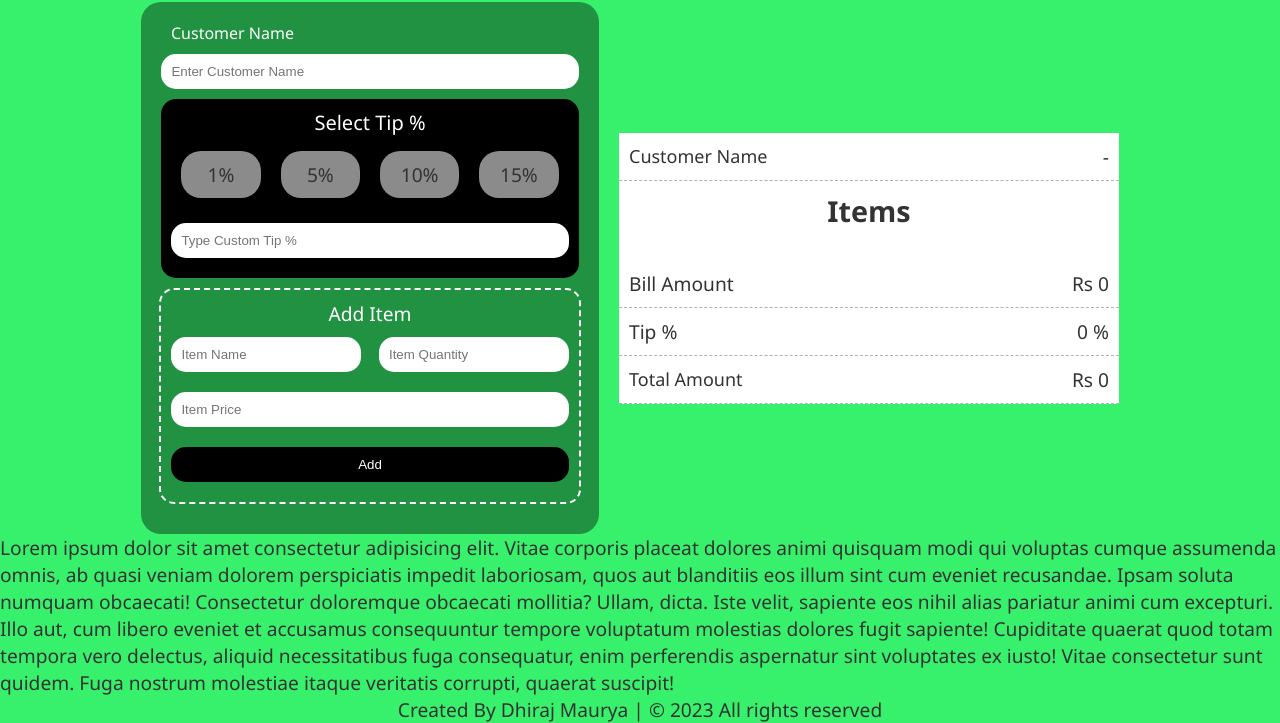
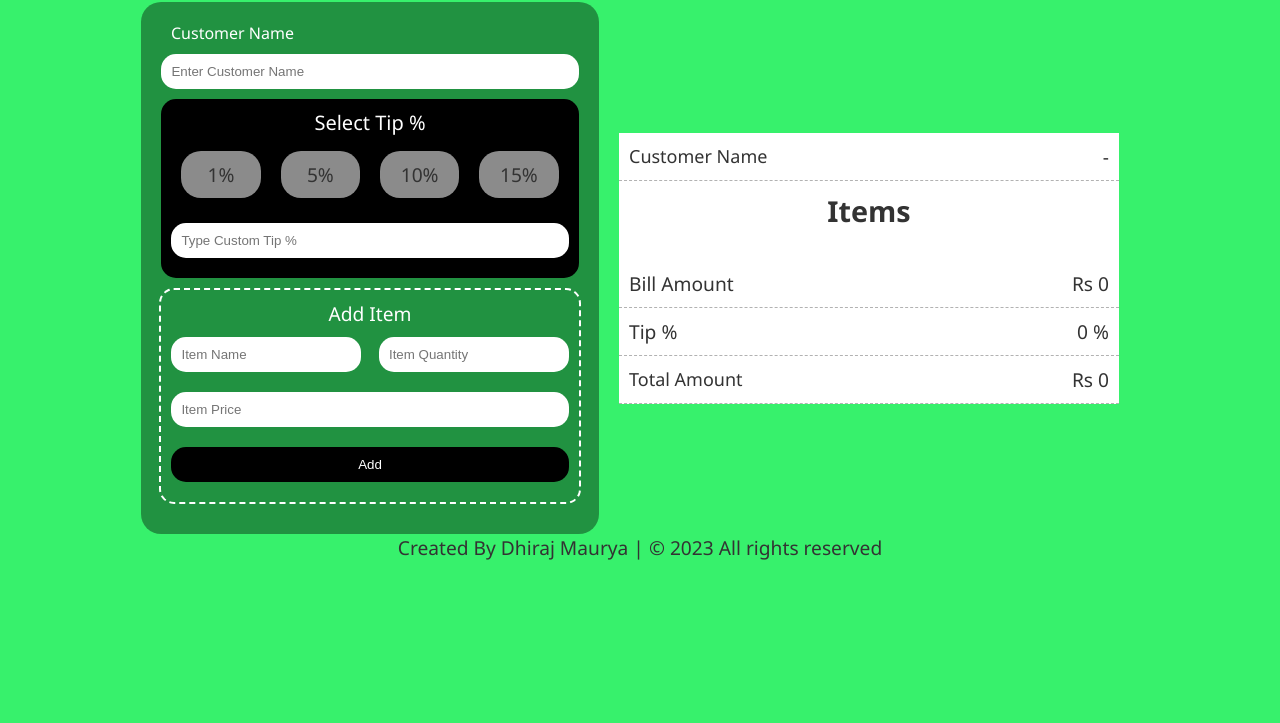
Before and after one commit to dhiraj146/Tip-Caclulator, a plain HTML site: page index.html in a window 1280 px wide. Shown: the part 90-813 px from the top of the page. Drawn offline with Linux system fonts and the light colour scheme.

Commit message:
Update index.html

```diff
--- a/index.html
+++ b/index.html
@@ -72,9 +72,7 @@
 
         </div>
     </div>
-    <div>
-        Lorem ipsum dolor sit amet consectetur adipisicing elit. Vitae corporis placeat dolores animi quisquam modi qui voluptas cumque assumenda omnis, ab quasi veniam dolorem perspiciatis impedit laboriosam, quos aut blanditiis eos illum sint cum eveniet recusandae. Ipsam soluta numquam obcaecati! Consectetur doloremque obcaecati mollitia? Ullam, dicta. Iste velit, sapiente eos nihil alias pariatur animi cum excepturi. Illo aut, cum libero eveniet et accusamus consequuntur tempore voluptatum molestias dolores fugit sapiente! Cupiditate quaerat quod totam tempora vero delectus, aliquid necessitatibus fuga consequatur, enim perferendis aspernatur sint voluptates ex iusto! Vitae consectetur sunt quidem. Fuga nostrum molestiae itaque veritatis corrupti, quaerat suscipit!
-    </div>
+
     <script src="script.js"></script>
     <footer>
         <p>Created By <span>Dhiraj Maurya</span> | &copy; 2023 All rights reserved</p>
```
